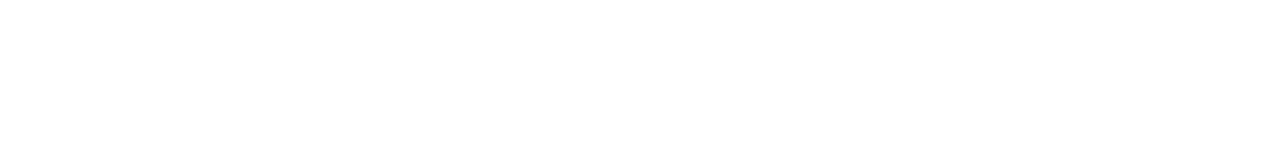
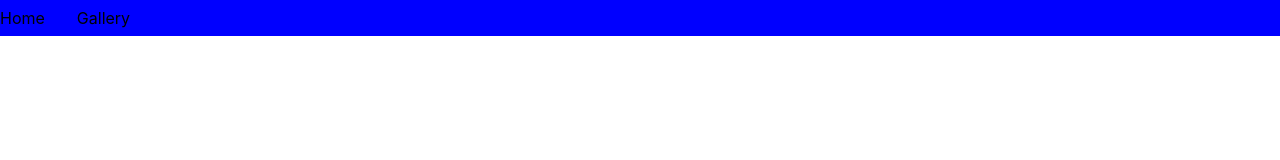
Before and after one commit to chunkys0up/Portfolio, a React app: page / in a window 1280 px wide. Shown: the top 160 px of the page. Built offline with nearby package versions, Linux system fonts and the light colour scheme; the HTML template or start-up script is replaced by a standard one; a web font is replaced by a local one.

Commit message:
fixed jittery from drag

```diff
--- a/src/App.tsx
+++ b/src/App.tsx
@@ -4,8 +4,12 @@
 
     return (
         <div>
+            <nav>
+                <a href="/">Home</a>
+                <a href="/gallery">Gallery</a>
+            </nav>
             <Image_gallery />
-        </div>
+        </div >
     );
 }
 
--- a/src/pages/ImageGallery.tsx
+++ b/src/pages/ImageGallery.tsx
@@ -139,7 +139,7 @@
 
             percentage = Math.max(Math.min(percentage + delta, 0), -100);
 
-            animateToPosition(track);
+            applyPositionDirect(track);
 
             smoothedVelocity = smoothedVelocity * 0.7 + delta * 0.3;
         };
--- a/src/styles.css
+++ b/src/styles.css
@@ -8,11 +8,30 @@
     font-display: swap;
 }
 
+header {
+    position: sticky;
+    top: 0;
+    z-index: 1000;
+
+}
+
+nav {
+background-color: blue;
+display: flex;
+gap: 2rem; /* spacing between links */
+}
+
+nav a {
+text-decoration: none;
+color: inherit;
+padding: 0.5rem 0; /* clickable area without looking like a button */
+}
+
 body {
     font-family: 'inter', sans-serif;
     font-weight: 400;
     margin: 0;
-    width: 100vh;
+    width: 100vw;
     height: 100vh;
 }
 
@@ -50,7 +69,7 @@
 
 body.gallery-layout {
     height: 100vh;
-    width: 100vh;
+    width: 100vw;
     margin: 0rem;
     overflow: hidden;
 }
```
